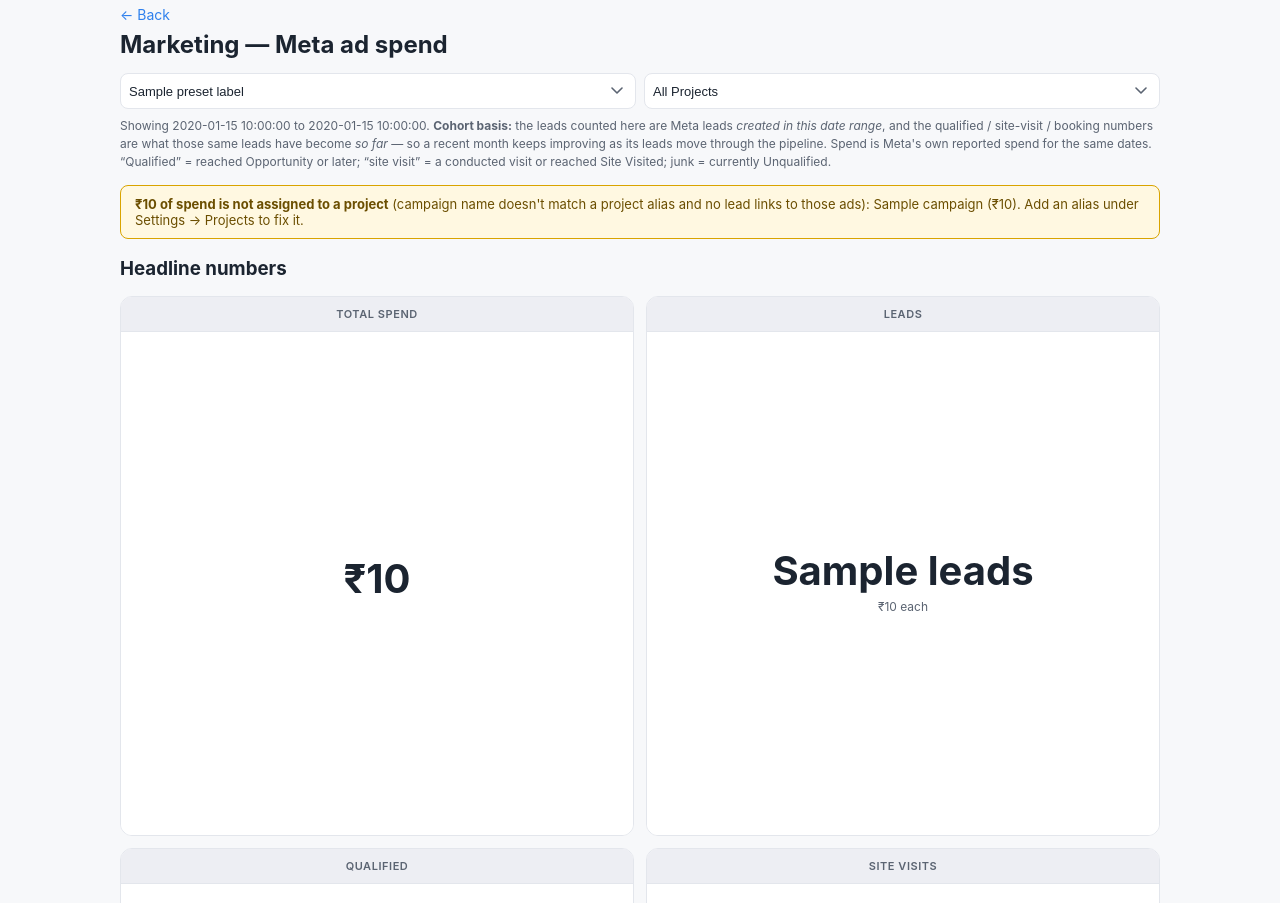
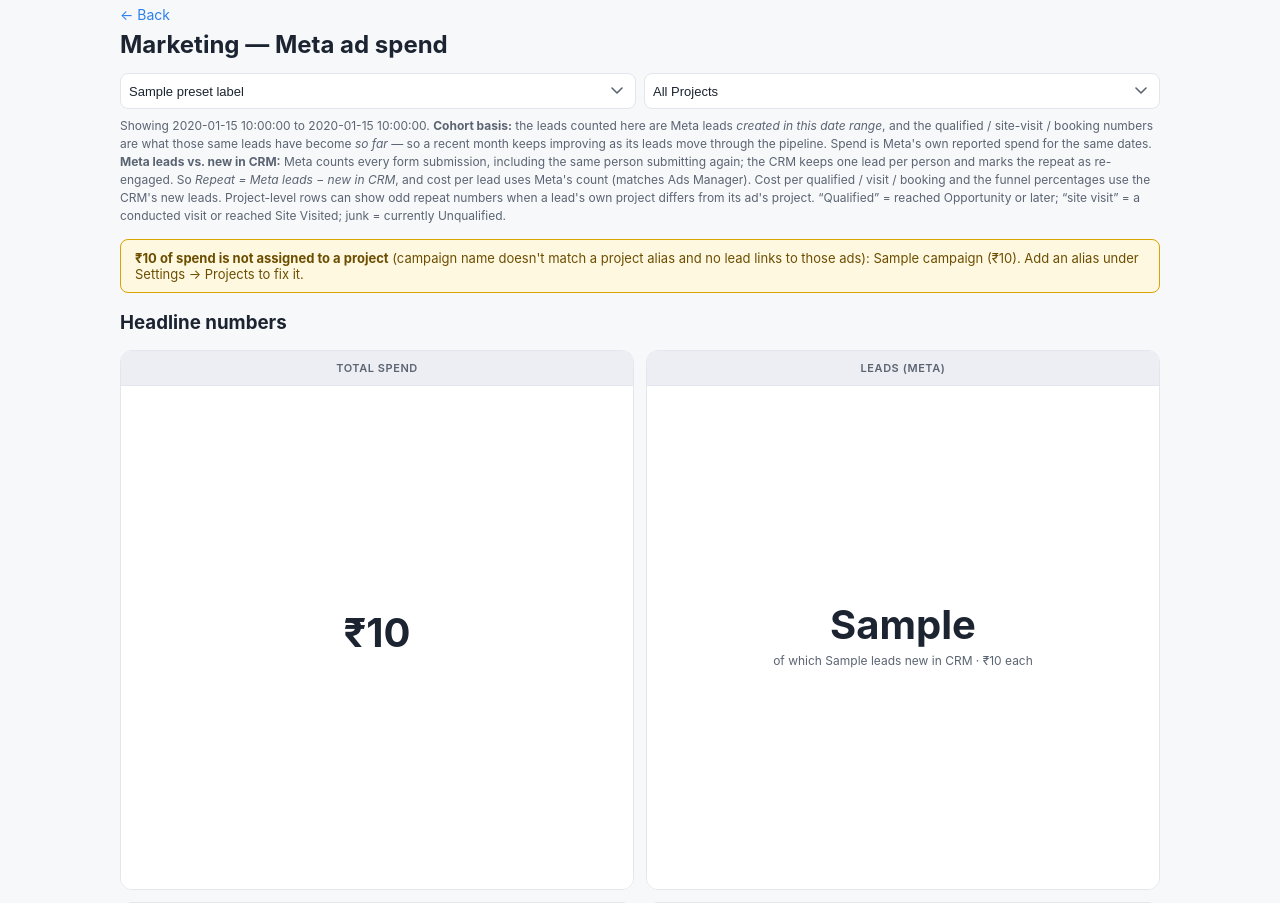
Before and after one commit to srikanth-asianproperties/asian-properties-crm, a Python web app: template crm/templates/finance_marketing.html in a window 1280 px wide. Shown: the part 82-985 px from the top of the page. Run offline with Jinja, Linux system fonts and the light colour scheme; the template is opened without the code that fills it: most values are stand-ins (such as "Sample title", 1, 10 or a date in 2020).

Commit message:
Finance F1.1: Meta leads / Repeat columns and explanatory note (finance_marketing.html v1.1)
Co-Authored-By: Claude Sonnet 5.5 <noreply@anthropic.com>

```diff
--- a/crm/templates/finance_marketing.html
+++ b/crm/templates/finance_marketing.html
@@ -1,4 +1,8 @@
-{# finance_marketing.html (v1, 2026-09-30) — Finance F1 admin-only Marketing
+{# finance_marketing.html (v1.1, 2026-09-30) — F1.1: Leads card shows Meta leads
+   "of which N new in CRM"; project + campaign tables gain Meta leads / Repeat
+   columns (flagged "possible missed leads" when repeat < 0 or > 25% of Meta
+   leads); explanatory note. NULL meta_leads renders as an em dash / CRM fallback.
+   v1 (2026-09-30) — Finance F1 admin-only Marketing
    dashboard, reached via app.py's finance_marketing() (GET /finance/marketing).
    READ-ONLY. All funnel numbers are COHORT basis (note below). No commission
    or revenue is shown anywhere in F1. A zero denominator renders as an em
@@ -8,6 +12,7 @@
 {% block title %}Finance — Marketing{% endblock %}
 
 {% macro inr(v) %}{% if v is none %}&mdash;{% else %}&#8377;{{ "{:,.0f}".format(v) }}{% endif %}{% endmacro %}
+{% macro repeat_cell(r) %}{% if r.repeat_leads is none %}&mdash;{% else %}{{ r.repeat_leads }}{% if r.repeat_flag %} <span class="fin-tag" style="border-color:#d9a400;color:#6b4e00;" title="Repeat is negative or over 25% of Meta leads">possible missed leads &mdash; check Job A</span>{% endif %}{% endif %}{% endmacro %}
 {% macro pct(v) %}{% if v is none %}&mdash;{% else %}{{ "{:.1f}".format(v) }}%{% endif %}{% endmacro %}
 
 {% block content %}
@@ -59,7 +64,11 @@
   Showing {{ filters.date_from }} to {{ filters.date_to }}. <b>Cohort basis:</b> the leads counted here are
   Meta leads <i>created in this date range</i>, and the qualified / site-visit / booking numbers are what those
   same leads have become <i>so far</i> &mdash; so a recent month keeps improving as its leads move through the
-  pipeline. Spend is Meta's own reported spend for the same dates. &#8220;Qualified&#8221; = reached
+  pipeline. Spend is Meta's own reported spend for the same dates.
+  <b>Meta leads vs. new in CRM:</b> Meta counts every form submission, including the same person submitting again;
+  the CRM keeps one lead per person and marks the repeat as re-engaged. So <i>Repeat = Meta leads &minus; new in CRM</i>,
+  and cost per lead uses Meta's count (matches Ads Manager). Cost per qualified / visit / booking and the funnel
+  percentages use the CRM's new leads. Project-level rows can show odd repeat numbers when a lead's own project differs from its ad's project. &#8220;Qualified&#8221; = reached
   Opportunity or later; &#8220;site visit&#8221; = a conducted visit or reached Site Visited; junk = currently Unqualified.
 </p>
 
@@ -75,7 +84,11 @@
 <h3 style="margin:18px 0 0;">Headline numbers</h3>
 <div class="stat-card-grid">
   <div class="stat-card"><div class="stat-card-header">Total spend</div><div class="stat-card-body"><div class="stat-card-number stat-num-ink">{{ inr(summary.spend) }}</div></div></div>
-  <div class="stat-card"><div class="stat-card-header">Leads</div><div class="stat-card-body"><div class="stat-card-number stat-num-ink">{{ summary.leads }}</div><div class="stat-card-caption">{{ inr(summary.cost_per_lead) }} each</div></div></div>
+  {% if summary.meta_leads is not none %}
+  <div class="stat-card"><div class="stat-card-header">Leads (Meta)</div><div class="stat-card-body"><div class="stat-card-number stat-num-ink">{{ summary.meta_leads }}</div><div class="stat-card-caption">of which {{ summary.leads }} new in CRM &middot; {{ inr(summary.cost_per_lead) }} each</div></div></div>
+  {% else %}
+  <div class="stat-card"><div class="stat-card-header">Leads (CRM new)</div><div class="stat-card-body"><div class="stat-card-number stat-num-ink">{{ summary.leads }}</div><div class="stat-card-caption">{{ inr(summary.cost_per_lead) }} each (CRM count &mdash; Meta count not synced yet)</div></div></div>
+  {% endif %}
   <div class="stat-card"><div class="stat-card-header">Qualified</div><div class="stat-card-body"><div class="stat-card-number stat-num-blue">{{ summary.qualified }}</div><div class="stat-card-caption">{{ inr(summary.cost_per_qualified) }} each</div></div></div>
   <div class="stat-card"><div class="stat-card-header">Site visits</div><div class="stat-card-body"><div class="stat-card-number stat-num-blue">{{ summary.site_visits }}</div><div class="stat-card-caption">{{ inr(summary.cost_per_site_visit) }} each</div></div></div>
   <div class="stat-card"><div class="stat-card-header">Bookings</div><div class="stat-card-body"><div class="stat-card-number stat-num-green">{{ summary.bookings }}</div><div class="stat-card-caption">{{ inr(summary.cost_per_booking) }} each</div></div></div>
@@ -102,13 +115,16 @@
 <div class="fin-card">
   <h4>By project</h4>
   <div class="report-table-wrap"><table class="report-table">
-    <thead><tr><th>Project</th><th class="num">Spend</th><th class="num">Leads</th><th class="num">Qualified</th><th class="num">Visits</th><th class="num">Bookings</th>
+    <thead><tr><th>Project</th><th class="num">Spend</th><th class="num">Meta leads</th><th class="num">Repeat</th><th class="num">New in CRM</th><th class="num">Qualified</th><th class="num">Visits</th><th class="num">Bookings</th>
       <th class="num">Cost/lead</th><th class="num">Cost/qualified</th><th class="num">Cost/visit</th><th class="num">Cost/booking</th></tr></thead>
     <tbody>
     {% for r in by_project %}
       <tr>
         <td>{{ r.project }}{% if r.is_own_property %}<span class="fin-tag">Own project &mdash; cost only</span>{% endif %}</td>
-        <td class="num">{{ inr(r.spend) }}</td><td class="num">{{ r.leads }}</td><td class="num">{{ r.qualified }}</td>
+        <td class="num">{{ inr(r.spend) }}</td>
+        <td class="num">{% if r.meta_leads is none %}&mdash;{% else %}{{ r.meta_leads }}{% endif %}</td>
+        <td class="num">{{ repeat_cell(r) }}</td>
+        <td class="num">{{ r.leads }}</td><td class="num">{{ r.qualified }}</td>
         <td class="num">{{ r.site_visits }}</td><td class="num">{{ r.bookings }}</td>
         <td class="num">{{ inr(r.cost_per_lead) }}</td><td class="num">{{ inr(r.cost_per_qualified) }}</td>
         <td class="num">{{ inr(r.cost_per_site_visit) }}</td><td class="num">{{ inr(r.cost_per_booking) }}</td>
@@ -124,13 +140,16 @@
 <div class="fin-card">
   <h4>By campaign</h4>
   <div class="report-table-wrap"><table class="report-table">
-    <thead><tr><th>Campaign</th><th>Project</th><th class="num">Spend</th><th class="num">Leads</th><th class="num">Qualified</th>
+    <thead><tr><th>Campaign</th><th>Project</th><th class="num">Spend</th><th class="num">Meta leads</th><th class="num">Repeat</th><th class="num">New in CRM</th><th class="num">Qualified</th>
       <th class="num">Junk rate</th><th class="num">Cost/lead</th><th class="num">Cost/qualified</th></tr></thead>
     <tbody>
     {% for r in by_campaign %}
       <tr>
         <td>{{ r.campaign_name }}</td><td>{{ r.project }}</td>
-        <td class="num">{{ inr(r.spend) }}</td><td class="num">{{ r.leads }}</td><td class="num">{{ r.qualified }}</td>
+        <td class="num">{{ inr(r.spend) }}</td>
+        <td class="num">{% if r.meta_leads is none %}&mdash;{% else %}{{ r.meta_leads }}{% endif %}</td>
+        <td class="num">{{ repeat_cell(r) }}</td>
+        <td class="num">{{ r.leads }}</td><td class="num">{{ r.qualified }}</td>
         <td class="num">{{ pct(r.junk_rate) }}</td><td class="num">{{ inr(r.cost_per_lead) }}</td><td class="num">{{ inr(r.cost_per_qualified) }}</td>
       </tr>
     {% else %}
```
